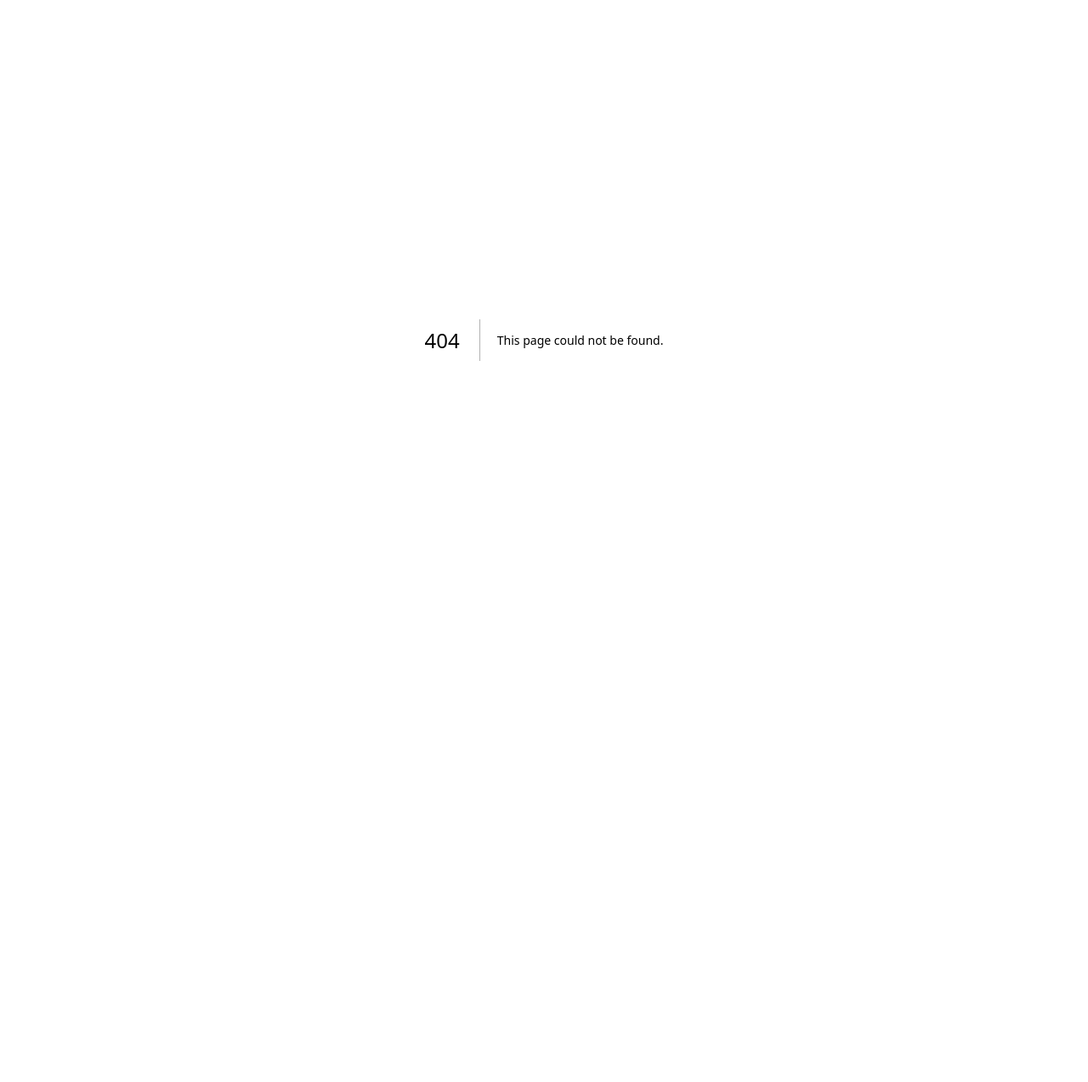
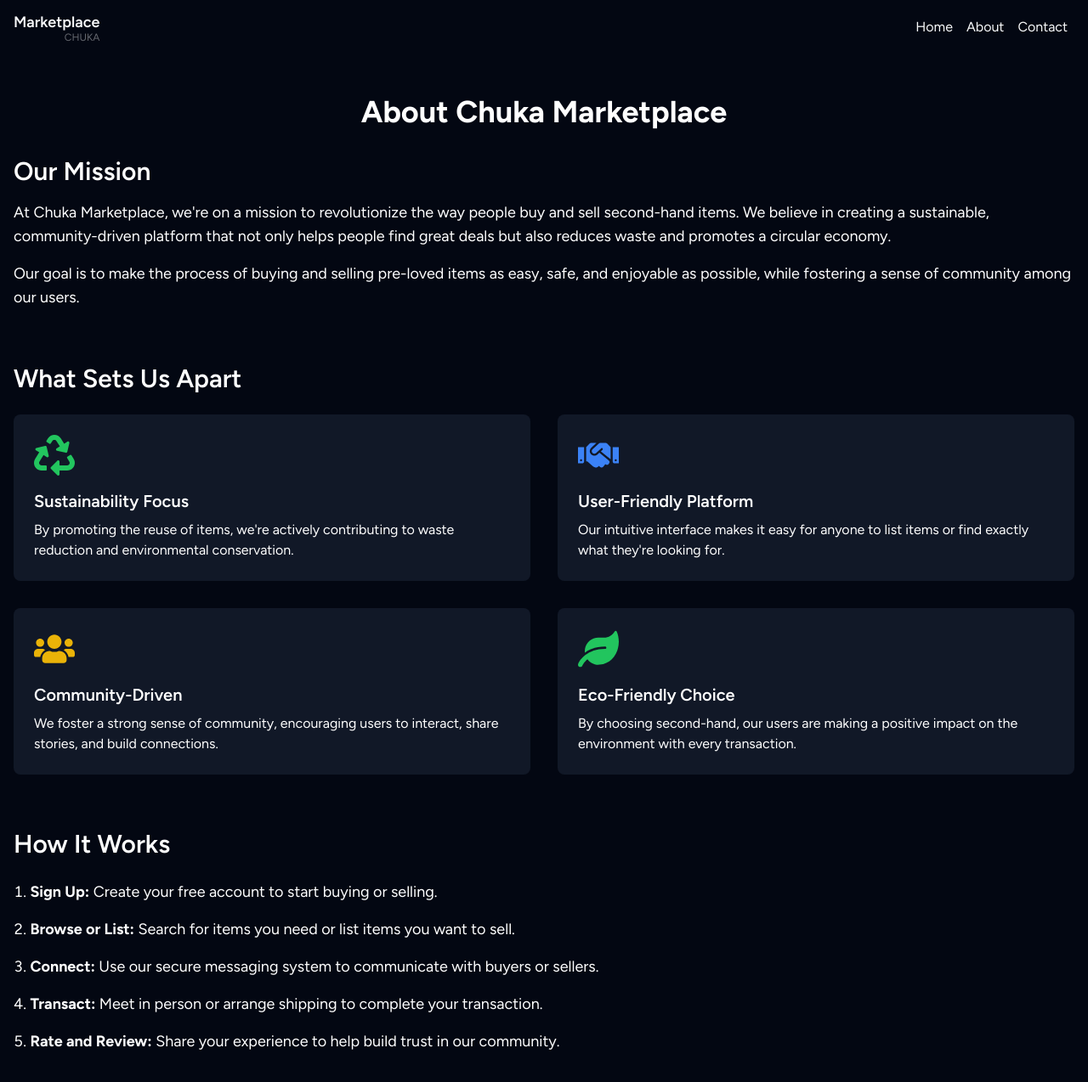
Before and after one commit to Raccoon254/chuka-marketplace, a Next.js app: page /about in a window 1280 px wide. Before the commit this address had no page. Shown: the top 1274 px of the page at 85% size. Before the commit the page ends 800 px from the top, so only its background shows below. Built offline with nearby package versions, Linux system fonts and the light colour scheme.

Commit message:
Complete about page for now

```diff
--- /dev/null
+++ b/app/about/page.js
@@ -0,0 +1,95 @@
+import React from 'react';
+import Link from 'next/link';
+import { FaRecycle, FaHandshake, FaUsers, FaLeaf } from 'react-icons/fa';
+import Navbar from "@/app/components/guest/Navbar";
+
+export default function About() {
+    return (
+        <main className="bg-gray-950 text-white min-h-screen">
+            <Navbar />
+            <div className="container mx-auto px-4 py-12">
+                <h1 className="text-4xl font-bold mb-8 text-center">About Chuka Marketplace</h1>
+
+                {/* Mission Statement */}
+                <section className="mb-16">
+                    <h2 className="text-3xl font-semibold mb-4">Our Mission</h2>
+                    <p className="text-lg mb-4">
+                        At Chuka Marketplace, we're on a mission to revolutionize the way people buy and sell second-hand items. We believe in creating a sustainable, community-driven platform that not only helps people find great deals but also reduces waste and promotes a circular economy.
+                    </p>
+                    <p className="text-lg">
+                        Our goal is to make the process of buying and selling pre-loved items as easy, safe, and enjoyable as possible, while fostering a sense of community among our users.
+                    </p>
+                </section>
+
+                {/* Key Features */}
+                <section className="mb-16">
+                    <h2 className="text-3xl font-semibold mb-6">What Sets Us Apart</h2>
+                    <div className="grid md:grid-cols-2 gap-8">
+                        {[
+                            {
+                                icon: <FaRecycle className="w-12 h-12 mb-4 text-green-500" />,
+                                title: "Sustainability Focus",
+                                description: "By promoting the reuse of items, we're actively contributing to waste reduction and environmental conservation."
+                            },
+                            {
+                                icon: <FaHandshake className="w-12 h-12 mb-4 text-blue-500" />,
+                                title: "User-Friendly Platform",
+                                description: "Our intuitive interface makes it easy for anyone to list items or find exactly what they're looking for."
+                            },
+                            {
+                                icon: <FaUsers className="w-12 h-12 mb-4 text-yellow-500" />,
+                                title: "Community-Driven",
+                                description: "We foster a strong sense of community, encouraging users to interact, share stories, and build connections."
+                            },
+                            {
+                                icon: <FaLeaf className="w-12 h-12 mb-4 text-green-500" />,
+                                title: "Eco-Friendly Choice",
+                                description: "By choosing second-hand, our users are making a positive impact on the environment with every transaction."
+                            }
+                        ].map((feature, index) => (
+                            <div key={index} className="bg-gray-900 p-6 rounded-lg">
+                                {feature.icon}
+                                <h3 className="text-xl font-semibold mb-2">{feature.title}</h3>
+                                <p>{feature.description}</p>
+                            </div>
+                        ))}
+                    </div>
+                </section>
+
+                {/* How It Works */}
+                <section className="mb-16">
+                    <h2 className="text-3xl font-semibold mb-6">How It Works</h2>
+                    <ol className="list-decimal list-inside space-y-4 text-lg">
+                        <li><strong>Sign Up:</strong> Create your free account to start buying or selling.</li>
+                        <li><strong>Browse or List:</strong> Search for items you need or list items you want to sell.</li>
+                        <li><strong>Connect:</strong> Use our secure messaging system to communicate with buyers or sellers.</li>
+                        <li><strong>Transact:</strong> Meet in person or arrange shipping to complete your transaction.</li>
+                        <li><strong>Rate and Review:</strong> Share your experience to help build trust in our community.</li>
+                    </ol>
+                </section>
+
+                {/* Our Story */}
+                <section className="mb-16">
+                    <h2 className="text-3xl font-semibold mb-4">Our Story</h2>
+                    <p className="text-lg mb-4">
+                        Chuka Marketplace was born out of a simple idea: to create a platform where people could easily buy and sell second-hand items while making a positive impact on the environment. Founded in 2023 by a group of students from Chuka University, our platform has grown from a small campus initiative to a thriving online community.
+                    </p>
+                    <p className="text-lg">
+                        We're proud of how far we've come, but we're even more excited about the future. As we continue to grow, we remain committed to our core values of sustainability, community, and user empowerment.
+                    </p>
+                </section>
+
+                {/* Join Us */}
+                <section className="text-center">
+                    <h2 className="text-3xl font-semibold mb-6">Join Our Community</h2>
+                    <p className="text-lg mb-6">
+                        Whether you're looking to declutter your space, find unique items, or just want to be part of a community that cares about sustainability, Chuka Marketplace is the place for you.
+                    </p>
+                    <Link href="auth/register" className="bg-green-600 hover:bg-green-700 text-white font-bold py-3 px-6 rounded-full transition duration-300">
+                        Sign Up Now
+                    </Link>
+                </section>
+            </div>
+        </main>
+    );
+}
--- a/package.json
+++ b/package.json
@@ -18,7 +18,8 @@
     "next-auth": "^4.24.7",
     "notistack": "^3.0.1",
     "react": "^18",
-    "react-dom": "^18"
+    "react-dom": "^18",
+    "react-icons": "^5.2.1"
   },
   "devDependencies": {
     "@types/node": "^22.1.0",
```
Also changed, not shown: 1 other file (tests, documents, lock files or other folders).
